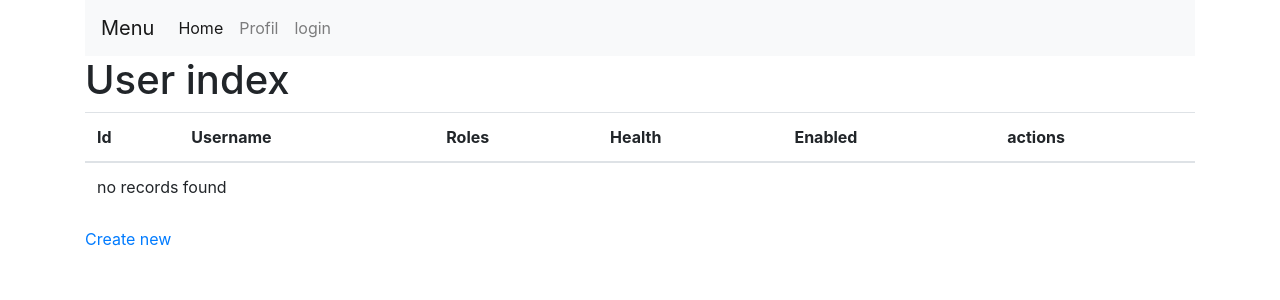
After one commit to KevinKerkhove/ProjetS6, a Symfony app: template templates/user/index.html.twig in a window 1280 px wide. The commit adds this page. Shown: the top 300 px of the page. Run offline with Twig, Linux system fonts and the light colour scheme; the template is opened without the code that fills it, so the values that code supplies are empty; some libraries are stand-ins or nearby versions.

Commit message:
role & navbar

```diff
--- a/src/Controller/EtudiantController.php
+++ b/src/Controller/EtudiantController.php
@@ -5,12 +5,14 @@ namespace App\Controller;
 use App\Entity\Etudiant;
 use App\Form\EtudiantType;
 use App\Repository\EtudiantRepository;
+use Sensio\Bundle\FrameworkExtraBundle\Configuration\IsGranted;
 use Symfony\Bundle\FrameworkBundle\Controller\AbstractController;
 use Symfony\Component\HttpFoundation\Request;
 use Symfony\Component\HttpFoundation\Response;
 use Symfony\Component\Routing\Annotation\Route;
 
 /**
+ * @IsGranted("ROLE_ADMIN")
  * @Route("/etudiant")
  */
 class EtudiantController extends AbstractController
--- a/templates/base.html.twig
+++ b/templates/base.html.twig
@@ -8,7 +8,14 @@
         {% endblock %}
     </head>
     <body>
+    <div class="container">
+
+        {% block menu %}
+            {% include 'navBar.html.twig' %}
+        {% endblock %}
+
         {% block body %}{% endblock %}
         {% block javascripts %}{% endblock %}
+    </div>
     </body>
 </html>
--- a/templates/home/index.html.twig
+++ b/templates/home/index.html.twig
@@ -1,6 +1,6 @@
 {% extends 'base.html.twig' %}
 
-{% block title %}Gestion des Etudiants{% endblock %}
+{% block title %}Home : Gestion des Etudiants{% endblock %}
 
 {% block body %}
 <style>
@@ -10,10 +10,6 @@
 
 <div class="example-wrapper">
     <h1>Gestion des Etudiants !</h1>
-    <br>
-    <a type="button" class="btn btn-primary">importer fichier</a>
     <hr>
-    <h4>Inscrire un Étudiant manuellement</h4>
-    <a type "button" class="btn btn-primary" href="{{ path('etudiant_new') }}">Inscription</a>
 </div>
 {% endblock %}
--- /dev/null
+++ b/templates/navBar.html.twig
@@ -0,0 +1,39 @@
+<nav class="navbar navbar-expand-lg navbar-light bg-light">
+    <a class="navbar-brand" href="#">Menu</a>
+    <button class="navbar-toggler" type="button" data-toggle="collapse" data-target="#navbarNav" aria-controls="navbarNav" aria-expanded="false" aria-label="Toggle navigation">
+        <span class="navbar-toggler-icon"></span>
+    </button>
+    <div class="collapse navbar-collapse" id="navbarNav">
+        <ul class="navbar-nav">
+            <li class="nav-item active">
+                <a class="nav-link" href="{{ path('home') }}">Home <span class="sr-only">(current)</span></a>
+            </li>
+            <li class="nav-item">
+                <a class="nav-link" href="{{ path('home') }}">Profil <span class="sr-only">(current)</span></a>
+            </li>
+            {% if is_granted('ROLE_ADMIN') %}
+                <li class="nav-item">
+                    <a class="nav-link">importer fichier</a>
+                </li>
+
+                <li class="nav-item">
+                    <a class="nav-link" href="{{ path('etudiant_new') }}">Creation d'un etudiant</a>
+                </li>
+
+                <li class="nav-item">
+                    <a class="nav-link" href="{{ path('etudiant_index') }}">Liste des étudiants</a>
+                </li>
+            {% endif %}
+            {% if is_granted('ROLE_USER') %}
+                <li class="nav-item">
+                    <a class="nav-link" href="{{ path('app_logout') }}">logout</a>
+                </li>
+            {% else %}
+                <li class="nav-item">
+                    <a class="nav-link" href="{{ path('app_login') }}">login</a>
+                </li>
+            {% endif %}
+
+        </ul>
+    </div>
+</nav>
--- /dev/null
+++ b/templates/user/index.html.twig
@@ -0,0 +1,45 @@
+{% extends 'base.html.twig' %}
+
+{% block title %}User index{% endblock %}
+
+{% block body %}
+    <h1>User index</h1>
+
+    <table class="table">
+        <thead>
+        <tr>
+            <th>Id</th>
+            <th>Username</th>
+            <th>Roles</th>
+            <th>Health</th>
+            <th>Enabled</th>
+            {#                <th>CreatedAt</th>
+                <th>Password</th>#}
+            <th>actions</th>
+        </tr>
+        </thead>
+        <tbody>
+        {% for user in users %}
+            <tr>
+                <td>{{ user.id }}</td>
+                <td>{{ user.username }}</td>
+                <td>{{ user.roles ? user.roles|json_encode : '' }}</td>
+                <td>{{ user.health }}</td>
+                <td>{{ user.enabled ? 'Yes' : 'No' }}</td>
+                {#<td>{{ user.createdAt ? user.createdAt|date('Y-m-d H:i:s') : '' }}</td>
+                <td>{{ user.password }}</td>#}
+                <td>
+                    <a href="{{ path('user_show', {'id': user.id}) }}">show</a>
+                    <a href="{{ path('user_edit', {'id': user.id}) }}">edit</a>
+                </td>
+            </tr>
+        {% else %}
+            <tr>
+                <td colspan="8">no records found</td>
+            </tr>
+        {% endfor %}
+        </tbody>
+    </table>
+
+    <a href="{{ path('user_new') }}">Create new</a>
+{% endblock %}
```
Also changed, not shown: migrations/Version20201125110021.php (added, +31 -0 lines), migrations/Version20201125110036.php (added, +33 -0 lines), src/DataFixtures/UserFixtures.php (+20 -2 lines), 2 other files.
